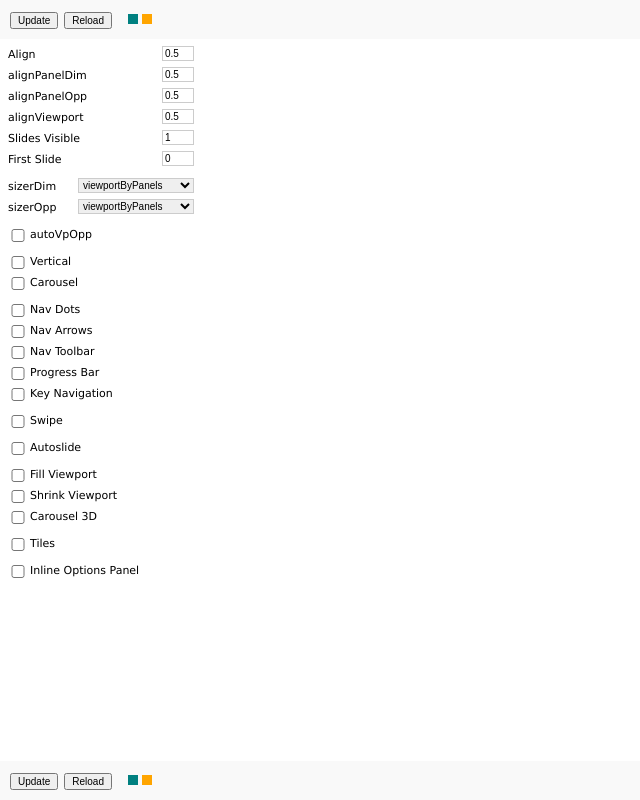
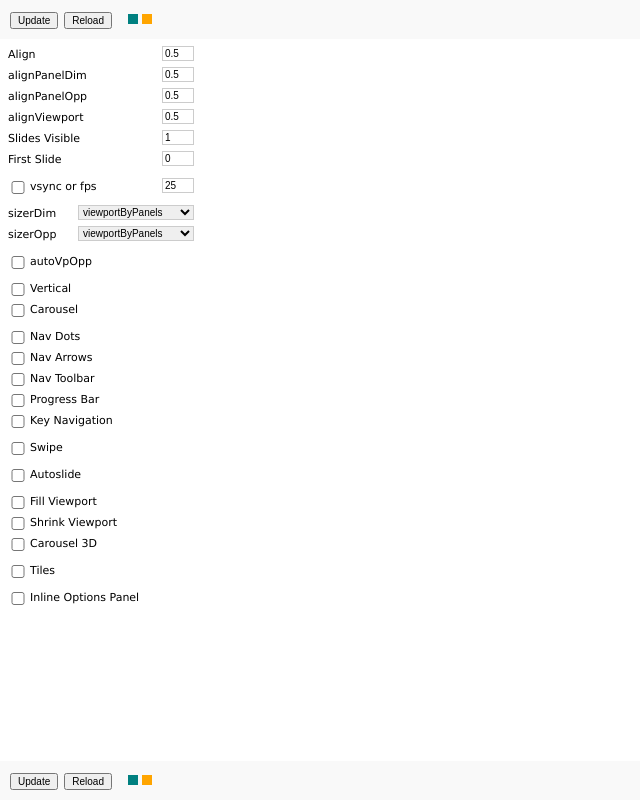
Before and after one commit to rtp-ch/slider, a plain HTML site: page examples/demo/configurator.html in a window 1280 px wide. Shown: the whole page, without its empty margins (0-640 px from the left). Drawn offline with nearby package versions, Linux system fonts and the light colour scheme.

Commit message:
Adds fps and vsync options to configuration wizard

```diff
--- a/examples/demo/configurator.css
+++ b/examples/demo/configurator.css
@@ -106,7 +106,8 @@ LABEL.text SPAN.label
 	vertical-align: middle;
 }
 
-LABEL.text INPUT
+LABEL.text INPUT,
+LABEL.checkbox INPUT[type="text"]
 {
 	width: 26px;
 	float: right;
--- a/examples/demo/configurator.html
+++ b/examples/demo/configurator.html
@@ -55,6 +55,15 @@
 				<label class="text">
 					<span class="label">First Slide</span>
 					<input type="text" value="0" name="slideFirst" size="2" />
+				</label>
+
+			</div>
+			<div class="block">
+
+				<label class="checkbox" for="nothing">
+					<input type="checkbox" name="vsync" value="1" />
+					<span class="label">vsync or fps</span>
+					<input type="text" value="25" name="fps" size="2" title="fps" />
 				</label>
 
 			</div>
--- a/examples/demo/options.js
+++ b/examples/demo/options.js
@@ -6,6 +6,7 @@ var blocks = [
 ];
 
 var floats = [
+	'fps',
 	'align',
 	'alignPanelDim',
 	'alignPanelOpp',
@@ -32,6 +33,7 @@ var selects = [
 ];
 
 var checkboxes = [
+	'vsync',
 	'swipe',
 	'tiles',
 	'inline',
```
